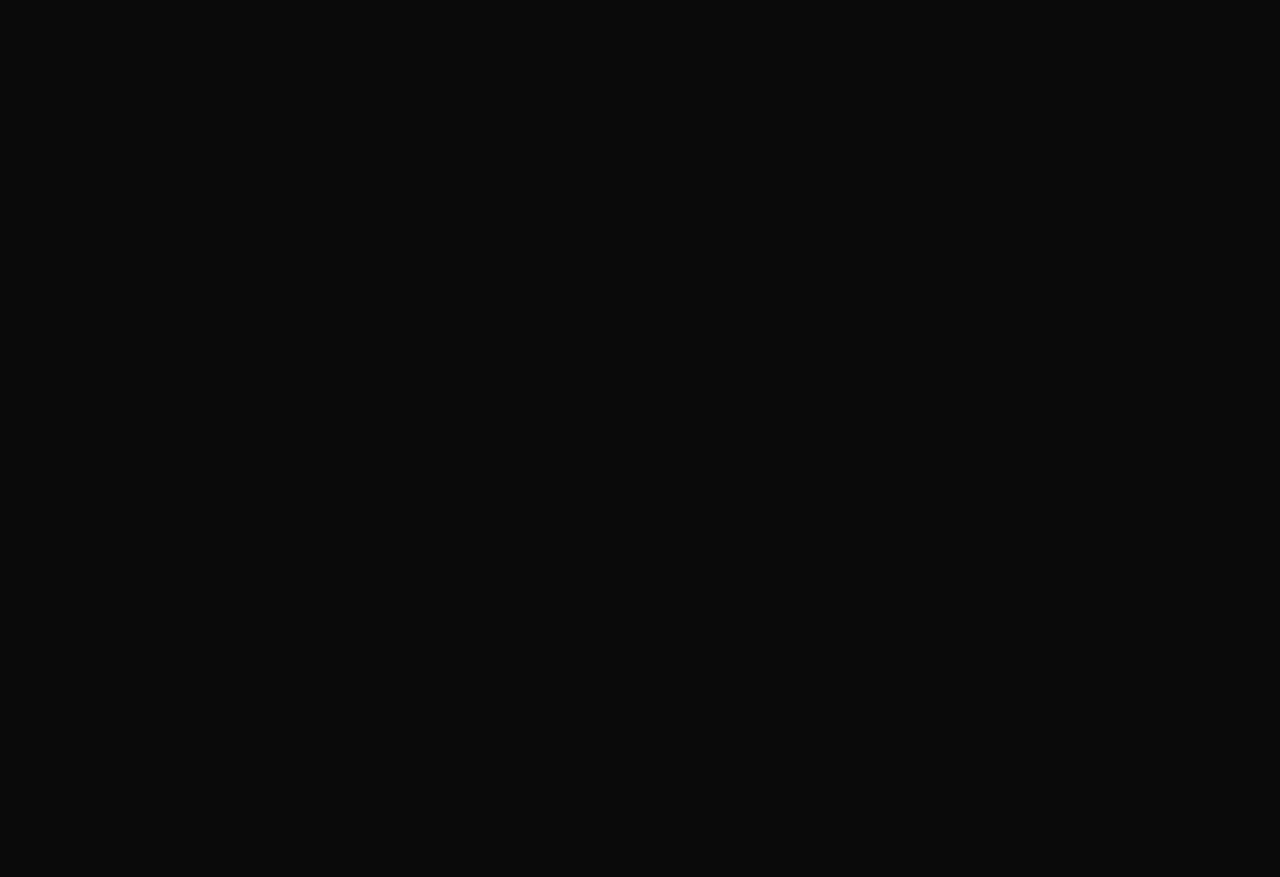
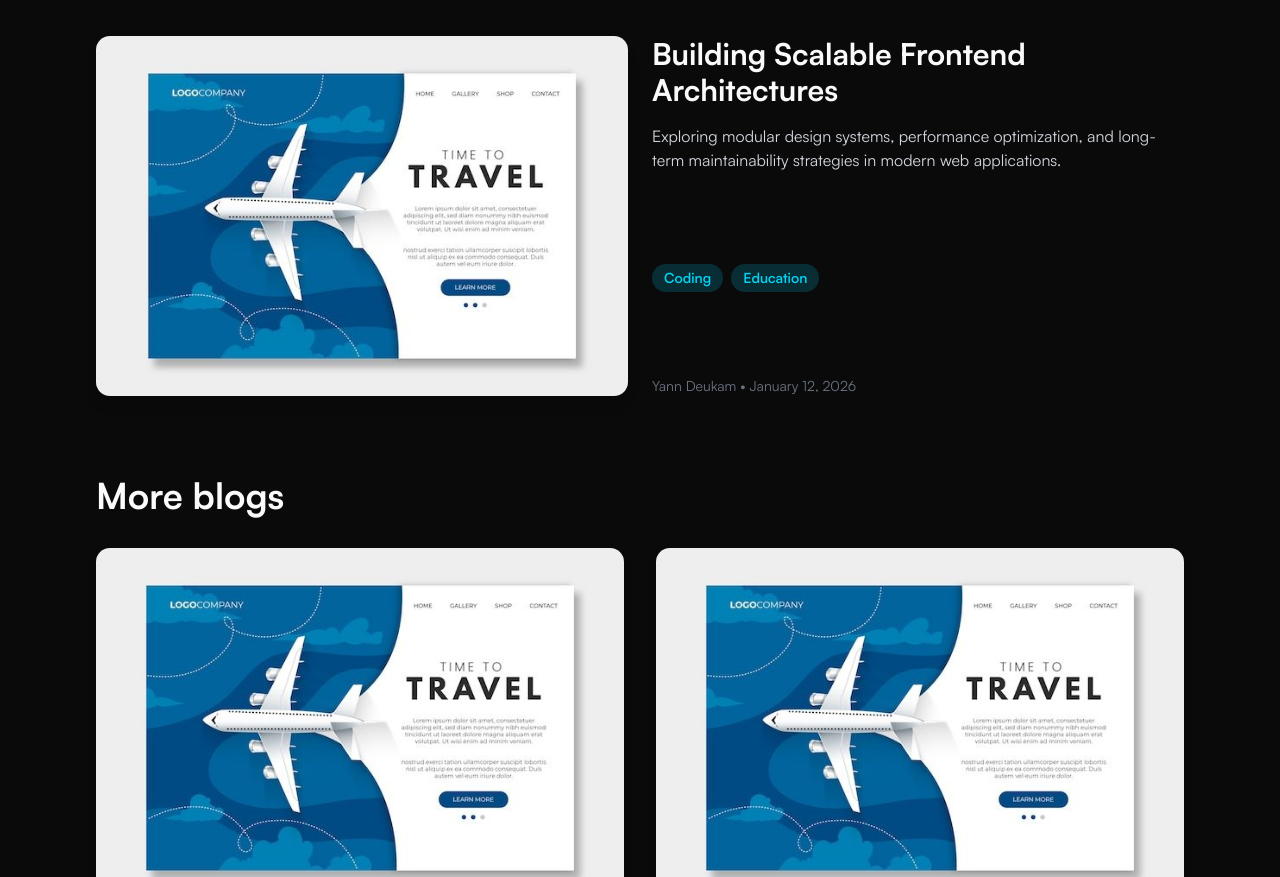
Before and after one commit to Yann-Deukam/nextjs-my-portfolio, a Next.js app: page /blog in a window 1280 px wide. Shown: the part 220-1097 px from the top of the page. Before the commit the page ends 800 px from the top, so only its background shows below. Built offline with nearby package versions, Linux system fonts and the light colour scheme.

Commit message:
blogs and navigation issues solved

```diff
--- /dev/null
+++ b/app/blog/[id].tsx
@@ -0,0 +1,37 @@
+"use client";
+
+import { blogPosts } from "@/constants";
+import { useParams } from "next/navigation";
+
+export default function BlogDetailPage() {
+  const params = useParams();
+  const blog = blogPosts.find((b) => b.id === Number(params.id));
+
+  if (!blog) return <p className="text-center mt-20">Blog not found</p>;
+
+  return (
+    <div className="max-w-4xl mx-auto px-6 lg:px-12 py-16 text-white">
+      <h1 className="text-4xl font-bold mb-6">{blog.title}</h1>
+      <p className="text-gray-400 mb-4">
+        {blog.author} • {blog.date}
+      </p>
+      <div className="flex flex-wrap gap-2 mb-6">
+        {blog.topics.map((topic) => (
+          <span
+            key={topic}
+            className="bg-cyan-500/20 text-cyan-400 px-3 py-1 rounded-full text-sm font-semibold"
+          >
+            {topic}
+          </span>
+        ))}
+      </div>
+      <img
+        src={blog.image}
+        alt={blog.title}
+        className="w-full h-96 object-cover rounded-xl mb-6"
+      />
+      <p className="text-gray-300">{blog.description}</p>
+      {/* You can expand this with full blog content later */}
+    </div>
+  );
+}
--- a/app/blog/page.tsx
+++ b/app/blog/page.tsx
@@ -1,7 +1,87 @@
-import React from "react";
+"use client";
 
-const page = () => {
-  return <div>Articles</div>;
-};
+import { blogPosts } from "@/constants";
+import Link from "next/link";
 
-export default page;
+export default function AllBlogsPage() {
+  const latestBlog = blogPosts[0]; // first is the latest
+  const otherBlogs = blogPosts.slice(1);
+
+  return (
+    <div className="max-w-7xl mx-auto px-6 lg:px-12 py-16">
+      <h1 className="text-5xl font-bold mb-12">Latest Blog</h1>
+
+      {/* Latest Blog Horizontal */}
+      <Link
+        href={`/blogs/${latestBlog.id}`}
+        className="flex flex-col md:flex-row gap-6 mb-12 cursor-pointer group"
+      >
+        <div className="md:w-1/2 h-64 md:h-90 relative overflow-hidden rounded-xl shadow-lg">
+          <img
+            src={latestBlog.image}
+            alt={latestBlog.title}
+            className="w-full h-full object-cover transition-transform duration-300 group-hover:scale-105"
+          />
+        </div>
+        <div className="md:w-1/2 flex flex-col justify-between">
+          <div>
+            <h2 className="text-2xl md:text-3xl font-bold mb-4">
+              {latestBlog.title}
+            </h2>
+            <p className="text-gray-300 mb-4">{latestBlog.description}</p>
+          </div>
+          <div className="flex flex-wrap gap-2">
+            {latestBlog.topics.map((topic) => (
+              <span
+                key={topic}
+                className="bg-cyan-500/20 text-cyan-400 px-3 py-1 rounded-full text-sm font-semibold"
+              >
+                {topic}
+              </span>
+            ))}
+          </div>
+          <p className="mt-2 text-gray-500 text-sm">
+            {latestBlog.author} • {latestBlog.date}
+          </p>
+        </div>
+      </Link>
+
+      {/* Other Blogs Grid */}
+      <h1 className="mt-20 mb-8 text-4xl font-bold">More blogs</h1>
+      <div className="grid grid-cols-1 md:grid-cols-2 gap-8">
+        {otherBlogs.map((blog) => (
+          <Link
+            href={`/blogs/${blog.id}`}
+            key={blog.id}
+            className="flex flex-col cursor-pointer group rounded-xl shadow-lg overflow-hidden"
+          >
+            <div className="h-90 relative overflow-hidden">
+              <img
+                src={blog.image}
+                alt={blog.title}
+                className="w-full h-full object-cover transition-transform duration-300 group-hover:scale-105"
+              />
+            </div>
+            <div className="py-4 flex flex-col justify-between flex-1">
+              <h3 className="text-xl font-semibold mb-2">{blog.title}</h3>
+              <p className="text-gray-400 mb-2">{blog.description}</p>
+              <div className="flex flex-wrap gap-2 mb-2">
+                {blog.topics.map((topic) => (
+                  <span
+                    key={topic}
+                    className="bg-cyan-500/20 text-cyan-400 px-4 py-1.5 rounded-full text-xs font-semibold"
+                  >
+                    {topic}
+                  </span>
+                ))}
+              </div>
+              <p className="text-gray-500 text-sm">
+                {blog.author} • {blog.date}
+              </p>
+            </div>
+          </Link>
+        ))}
+      </div>
+    </div>
+  );
+}
--- a/app/page.tsx
+++ b/app/page.tsx
@@ -1,3 +1,6 @@
+"use client";
+
+import React, { useEffect } from "react";
 import AboutSection from "@/components/AboutSection";
 import BlogSection from "@/components/Blogs";
 import ContactSection from "@/components/Contact";
@@ -7,9 +10,26 @@ import Heading from "@/components/Heading";
 import Hero from "@/components/Hero";
 import MyStack from "@/components/MyStack";
 import PlaygroundHero from "@/components/Playground";
+import { useSearchParams } from "next/navigation";
 
-export default function Home() {
+export default function Home({ children }: { children: React.ReactNode }) {
+  const searchParams = useSearchParams();
+  const scrollTo = searchParams.get("scrollTo");
+
+  useEffect(() => {
+    if (scrollTo) {
+      const el = document.getElementById(scrollTo);
+      if (el) {
+        // small timeout to ensure DOM rendered
+        setTimeout(() => {
+          el.scrollIntoView({ behavior: "smooth" });
+        }, 100);
+      }
+    }
+  }, [scrollTo]);
+
   return (
+    <>
       <div>
         <div className="pt-28">
           <Hero />
@@ -29,7 +49,11 @@ export default function Home() {
             <FeaturedProjects />
           </Heading>
 
-        <Heading id="playground" title="Digital Playground" legend="Playground">
+          <Heading
+            id="playground"
+            title="Digital Playground"
+            legend="Playground"
+          >
             <PlaygroundHero />
           </Heading>
 
@@ -42,5 +66,6 @@ export default function Home() {
           </Heading>
         </div>
       </div>
+    </>
   );
 }
--- a/components/Navbar.tsx
+++ b/components/Navbar.tsx
@@ -6,18 +6,24 @@ import { TextAlignEnd, X } from "lucide-react";
 import { Button } from "@/components/ui/button";
 import MobileNav from "./MobileNav";
 import { navItems } from "@/constants";
+import { useRouter } from "next/navigation";
 
 export default function Navbar() {
   const [open, setOpen] = useState(false);
 
-  // Smooth scroll helper
+  const router = useRouter();
+
   const handleScroll = (href: string) => {
     const id = href.replace("#", "");
     const element = document.getElementById(id);
+
     if (element) {
       element.scrollIntoView({ behavior: "smooth" });
+      setOpen(false);
+    } else {
+      // If we're not on homepage, go there first
+      router.push(`/?scrollTo=${id}`);
     }
-    setOpen(false); // close mobile menu if open
   };
 
   return (
--- a/constants/index.ts
+++ b/constants/index.ts
@@ -171,6 +171,7 @@ export const projects: Project[] = [
   },
 ];
 
+// constants/blogs.ts
 export interface BlogPost {
   id: number;
   title: string;
@@ -178,6 +179,7 @@ export interface BlogPost {
   date: string;
   author: string;
   image: string;
+  topics: string[]; // New field for tags
 }
 
 export const blogPosts: BlogPost[] = [
@@ -189,6 +191,7 @@ export const blogPosts: BlogPost[] = [
     date: "January 12, 2026",
     author: "Yann Deukam",
     image: "/blogs/blogs.jpg",
+    topics: ["Coding", "Education"],
   },
   {
     id: 2,
@@ -198,6 +201,7 @@ export const blogPosts: BlogPost[] = [
     date: "December 28, 2025",
     author: "Yann Deukam",
     image: "/blogs/blogs.jpg",
+    topics: ["Design", "Performance"],
   },
   {
     id: 3,
@@ -207,6 +211,7 @@ export const blogPosts: BlogPost[] = [
     date: "November 3, 2025",
     author: "Yann Deukam",
     image: "/blogs/blogs.jpg",
+    topics: ["Coding", "Productivity"],
   },
   {
     id: 4,
@@ -216,6 +221,7 @@ export const blogPosts: BlogPost[] = [
     date: "October 14, 2025",
     author: "Yann Deukam",
     image: "/blogs/blogs.jpg",
+    topics: ["UX", "Design"],
   },
 ];
 
```
Lines whose indentation alone changed are shown as unchanged.
